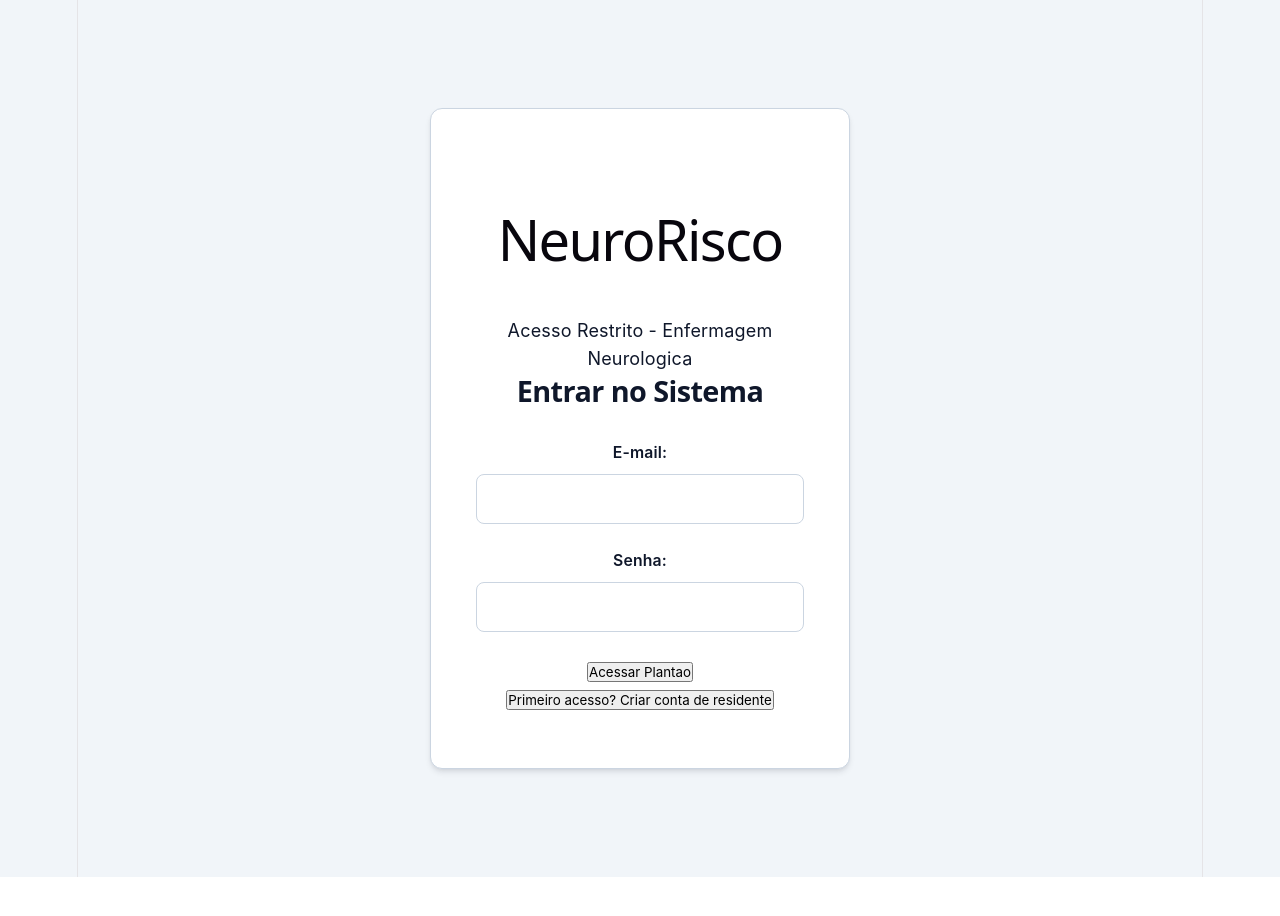
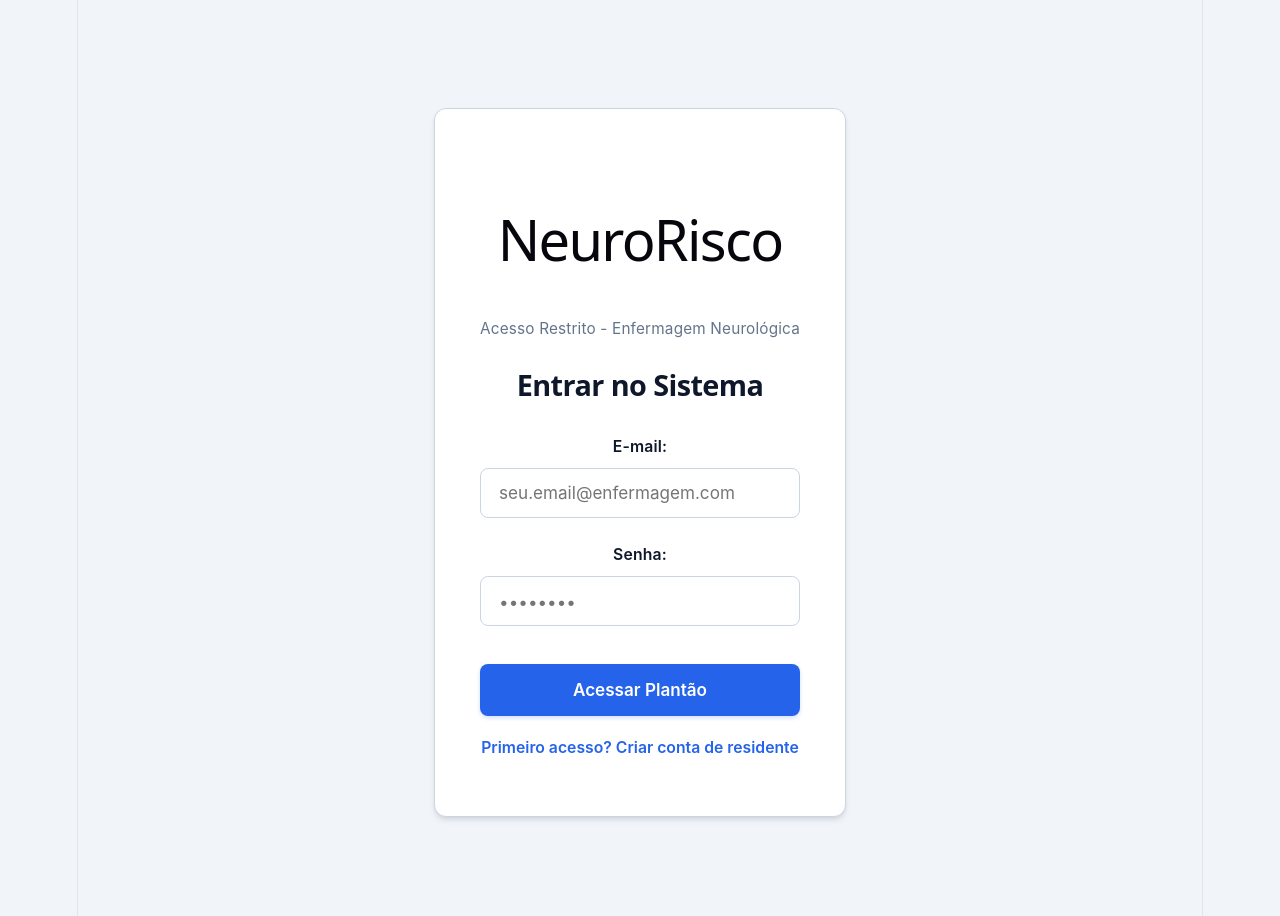
Before and after one commit to evertonferreiraazevedo/neuro-risco, a React app in the folder frontend/: page / in a window 1280 px wide. Shown: the top 916 px of the page. Before the commit the page ends 877 px from the top, so only its background shows below. Built offline with nearby package versions, Linux system fonts and the light colour scheme; no server answers; the HTML template or start-up script is replaced by a standard one.

Commit message:
Versao 2: ajuste de login e registro de usuario no sistema

```diff
--- a/frontend/src/components/Login.jsx
+++ b/frontend/src/components/Login.jsx
@@ -1,7 +1,7 @@
-import { useState } from 'react';
+import React, { useState } from 'react';
 import axios from 'axios';
 
-const BASE_URL = import.meta.env.VITE_API_URL || 'http://localhost:5000';
+const BASE_URL = import.meta.env.VITE_API_URL || 'https://neurorisco-api.onrender.com';
 
 export default function Login({ onLoginSucesso }) {
   const [modoCadastro, setModoCadastro] = useState(false);
@@ -10,72 +10,122 @@ export default function Login({ onLoginSucesso }) {
   const [email, setEmail] = useState('');
   const [senha, setSenha] = useState('');
   const [erro, setErro] = useState('');
+  const [carregando, setCarregando] = useState(false);
 
   const handleSubmit = async (e) => {
     e.preventDefault();
     setErro('');
+    setCarregando(true);
+
+    // Rota corrigida para /api/auth/register (alinhada com o server.js)
     const url = modoCadastro
-      ? `${BASE_URL}/api/auth/registrar`
+      ? `${BASE_URL}/api/auth/register`
       : `${BASE_URL}/api/auth/login`;
 
     try {
       if (modoCadastro) {
         await axios.post(url, { nome, coren, email, senha });
-        alert('Cadastro realizado com sucesso! Agora faca o login.');
+        alert('Cadastro realizado com sucesso! Agora faça o login.');
         setModoCadastro(false);
+        setNome('');
+        setCoren('');
+        setEmail('');
+        setSenha('');
       } else {
         const res = await axios.post(url, { email, senha });
-        localStorage.setItem('token', res.data.token);
-        localStorage.setItem('usuario', JSON.stringify(res.data.usuario));
-        onLoginSucesso(res.data.usuario, res.data.token);
+        localStorage.setItem('neurorisco_token', res.data.token);
+        localStorage.setItem('neurorisco_usuario', JSON.stringify(res.data.usuario));
+        if (onLoginSucesso) {
+          onLoginSucesso(res.data.usuario, res.data.token);
+        }
       }
     } catch (err) {
       setErro(err.response?.data?.erro || 'Erro ao conectar com o servidor.');
+    } finally {
+      setCarregando(false);
     }
   };
 
   return (
     <div className="login-container">
-      <header style={{ display: 'block', textAlign: 'center' }}>
+      <header style={{ display: 'block', textAlign: 'center', marginBottom: '1.5rem' }}>
         <h1>NeuroRisco</h1>
-        <p>Acesso Restrito - Enfermagem Neurologica</p>
+        <p style={{ color: 'var(--text-muted)', fontSize: '0.85rem' }}>Acesso Restrito - Enfermagem Neurológica</p>
       </header>
 
       <div className="card">
         <h2>{modoCadastro ? 'Criar Conta Profissional' : 'Entrar no Sistema'}</h2>
-        {erro && <p style={{ color: '#dc2626', marginBottom: '10px', fontSize: '0.9rem' }}>{erro}</p>}
+        {erro && <div className="error-message">{erro}</div>}
 
         <form onSubmit={handleSubmit}>
           {modoCadastro && (
             <>
               <div className="form-group">
                 <label>Nome Completo:</label>
-                <input type="text" value={nome} onChange={(e) => setNome(e.target.value)} required />
+                <input
+                  type="text"
+                  value={nome}
+                  onChange={(e) => setNome(e.target.value)}
+                  placeholder="Ex: Ana Maria Souza"
+                  required
+                />
               </div>
               <div className="form-group">
                 <label>COREN (Ex: COREN-CE 123456):</label>
-                <input type="text" value={coren} onChange={(e) => setCoren(e.target.value)} required />
+                <input
+                  type="text"
+                  value={coren}
+                  onChange={(e) => setCoren(e.target.value)}
+                  placeholder="Ex: COREN-CE 123456"
+                  required
+                />
               </div>
             </>
           )}
 
           <div className="form-group">
             <label>E-mail:</label>
-            <input type="email" value={email} onChange={(e) => setEmail(e.target.value)} required />
+            <input
+              type="email"
+              value={email}
+              onChange={(e) => setEmail(e.target.value)}
+              placeholder="seu.email@enfermagem.com"
+              required
+            />
           </div>
 
           <div className="form-group">
             <label>Senha:</label>
-            <input type="password" value={senha} onChange={(e) => setSenha(e.target.value)} required />
+            <input
+              type="password"
+              value={senha}
+              onChange={(e) => setSenha(e.target.value)}
+              placeholder="••••••••"
+              required
+            />
           </div>
 
-          <button type="submit" className="btn-salvar">
-            {modoCadastro ? 'Cadastrar' : 'Acessar Plantao'}
+          <button type="submit" className="btn-primary" disabled={carregando}>
+            {carregando ? 'Processando...' : (modoCadastro ? 'Cadastrar' : 'Acessar Plantão')}
           </button>
         </form>
 
-        <button type="button" className="link-alternar" onClick={() => setModoCadastro(!modoCadastro)}>
-          {modoCadastro ? 'Ja tem conta? Faca login' : 'Primeiro acesso? Criar conta de residente'}
+        <button
+          type="button"
+          onClick={() => { setModoCadastro(!modoCadastro); setErro(''); }}
+          style={{
+            background: 'none',
+            border: 'none',
+            color: 'var(--accent-color)',
+            cursor: 'pointer',
+            fontSize: '0.875rem',
+            fontWeight: '600',
+            marginTop: '1.25rem',
+            width: '100%',
+            textAlign: 'center'
+          }}
+        >
+          {modoCadastro ? 'Já tem conta? Faça login' : 'Primeiro acesso? Criar conta de residente'}
         </button>
       </div>
     </div>
```
Also changed, not shown: 1 other file (tests, documents, lock files or other folders).
